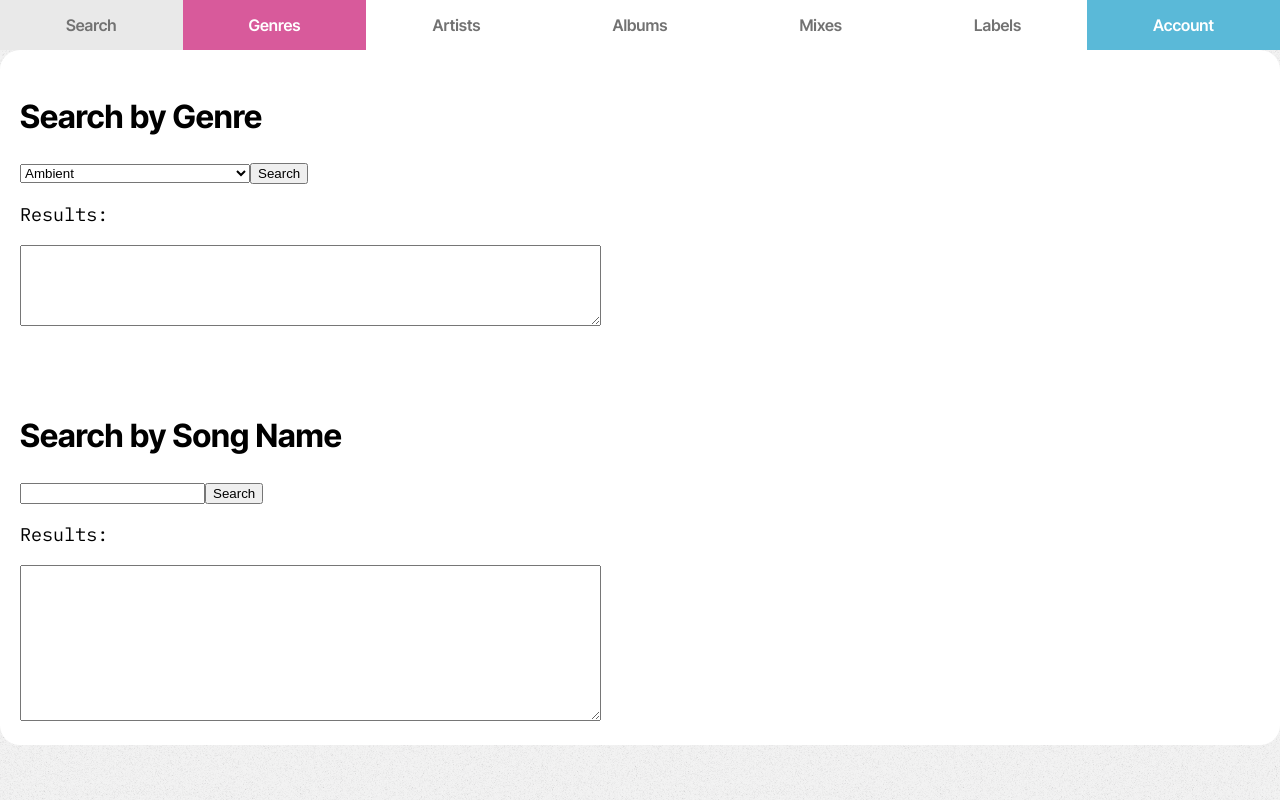
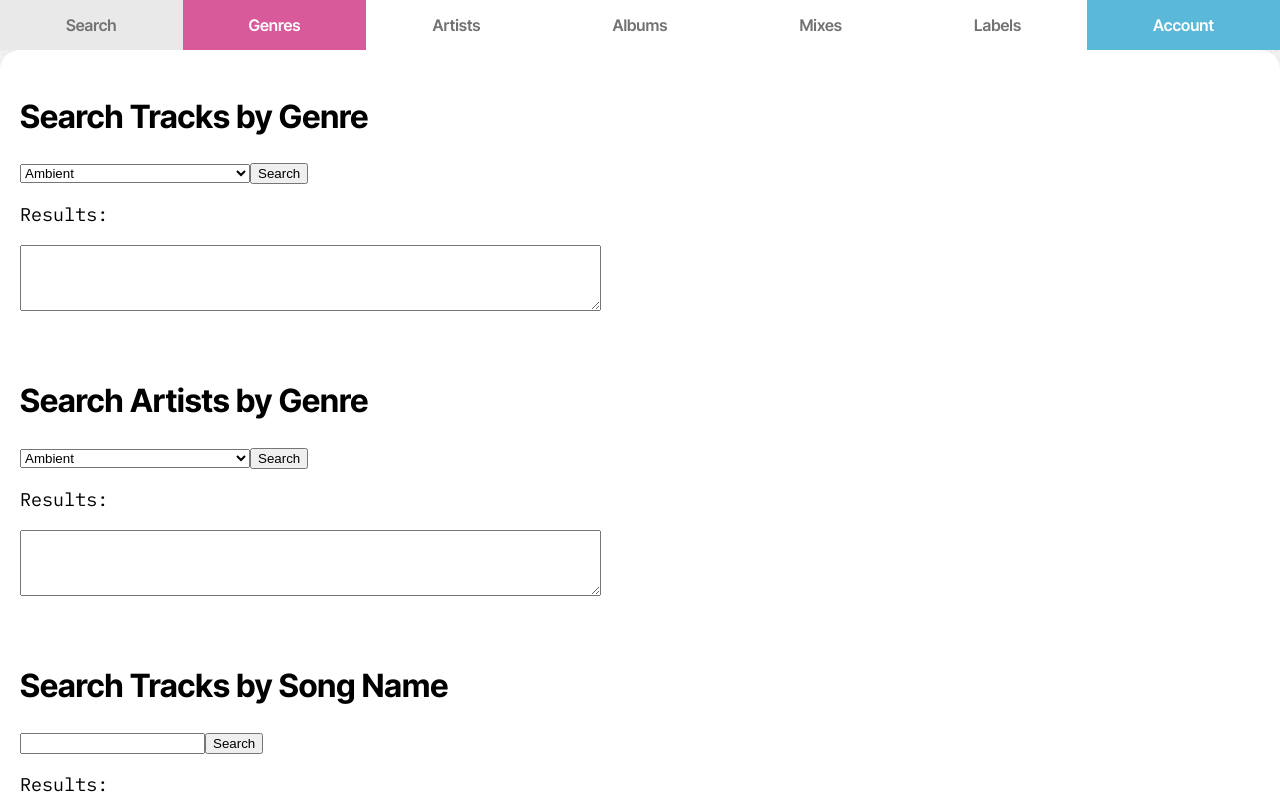
Before and after one commit to goobGoblin/Goop, a React (Create React App) app: page /search in a window 1280 px wide. Built offline with nearby package versions, Linux system fonts and the light colour scheme.

Commit message:
Implemented search artists by genreID

```diff
--- a/src/components/SearchComponents/TemporarySearchPage.js
+++ b/src/components/SearchComponents/TemporarySearchPage.js
@@ -41,13 +41,32 @@ function SearchPage() {
         });
   }
 
+  function fetchArtistsByGenreID(genreID) {
+    // Return the promise chain from fetch
+    return fetch(`/api/artists?genreID=${genreID}`)
+        .then(response => {
+            if (!response.ok) {
+                throw new Error('Network response was not ok');
+            }
+            return response.json();
+        })
+        .then(data => {
+            console.log('Fetched tracks:', data);
+            return data;
+        })
+        .catch(error => {
+            console.error('Error fetching tracks:', error);
+            throw error;
+        });
+  }
+
   useEffect(() => {
 
   }, []);
 
 
   const genreSearchClick = async () => {
-    let genre = document.getElementById("genreName").value;
+    let genre = document.getElementById("trackGenreName").value;
     try {
       let result = await fetchTracksByID(genre);
       let string_result = "";
@@ -58,8 +77,21 @@ function SearchPage() {
     } catch (error) {
         console.error('Failed to fetch tracks:', error);
     }
-};
+  };
 
+  const artistSearchClick = async () => {
+    let genre = document.getElementById("artistGenreName").value;
+    try {
+      let result = await fetchArtistsByGenreID(genre);
+      let string_result = "";
+      for (let i = 0; i < result.length; i++) {
+        string_result += result[i].Name + ": " + result[i].Biography + "\n";
+      }
+      document.getElementById("textarea2").value = string_result;
+    } catch (error) {
+      console.error('Failed to fetch artists:', error);
+    }
+  }
 
   const titleSearchClick = async () => {
     let title = document.getElementById("songName").value;
@@ -69,7 +101,7 @@ function SearchPage() {
       for (let i = 0; i < result.length; i++) {
         string_result += "Track " + result[i].TrackID + ": " + result[i].Title + "\n";
       }
-      document.getElementById("textarea2").value = string_result;
+      document.getElementById("textarea3").value = string_result;
     } catch (error) {
       console.error('Failed to fetch tracks:', error);
     }
@@ -77,8 +109,8 @@ function SearchPage() {
 
   return (
     <div className="search-page-container">
-      <h2>Search by Genre</h2>
-      <select id="genreName">
+      <h2>Search Tracks by Genre</h2>
+      <select id="trackGenreName">
         <option value="1">Ambient</option>
         <option value="2">Blues</option>
         <option value="3">Classical Music</option>
@@ -98,13 +130,40 @@ function SearchPage() {
       </select>
       <button id="genreSearch" onClick={genreSearchClick}>Search</button>
       <br></br><p>Results:</p>
-      <textarea id="textarea1" rows="5" cols="70" readOnly></textarea>
-      <br></br><br></br><br></br><br></br>
-      <h2>Search by Song Name</h2>
+      <textarea id="textarea1" rows="4" cols="70" readOnly></textarea>
+
+      <br></br><br></br><br></br>
+
+      <h2>Search Artists by Genre</h2>
+      <select id="artistGenreName">
+        <option value="1">Ambient</option>
+        <option value="2">Blues</option>
+        <option value="3">Classical Music</option>
+        <option value="4">Dance Music</option>
+        <option value="5">Electronic</option>
+        <option value="6">Industrial & Noise</option>
+        <option value="7">Jazz</option>
+        <option value="8">Metal</option>
+        <option value="9">Musical Theater and Entertainment</option>
+        <option value="10">New Age</option>
+        <option value="11">Pop</option>
+        <option value="12">Psychedelia</option>
+        <option value="13">Punk</option>
+        <option value="14">R&B</option>
+        <option value="15">Singer-Songwriter</option>
+        <option value="16">Spoken Word</option>
+      </select>
+      <button id="artistSearch" onClick={artistSearchClick}>Search</button>
+      <br></br><p>Results:</p>
+      <textarea id="textarea2" rows="4" cols="70" readOnly></textarea>
+
+      <br></br><br></br><br></br>
+
+      <h2>Search Tracks by Song Name</h2>
       <input type="text" id="songName" />
       <button id="titleSearch" onClick={titleSearchClick}>Search</button>
       <br></br><p>Results:</p>
-      <textarea id="textarea2"rows="10" cols="70" readOnly></textarea>
+      <textarea id="textarea3"rows="10" cols="70" readOnly></textarea>
     </div>
   );
 }
```
